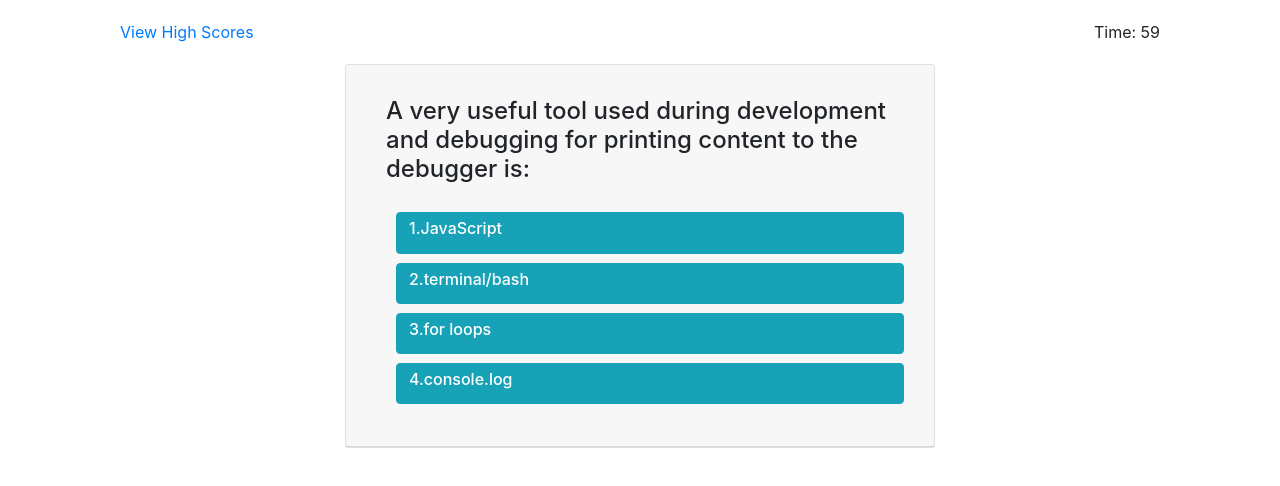
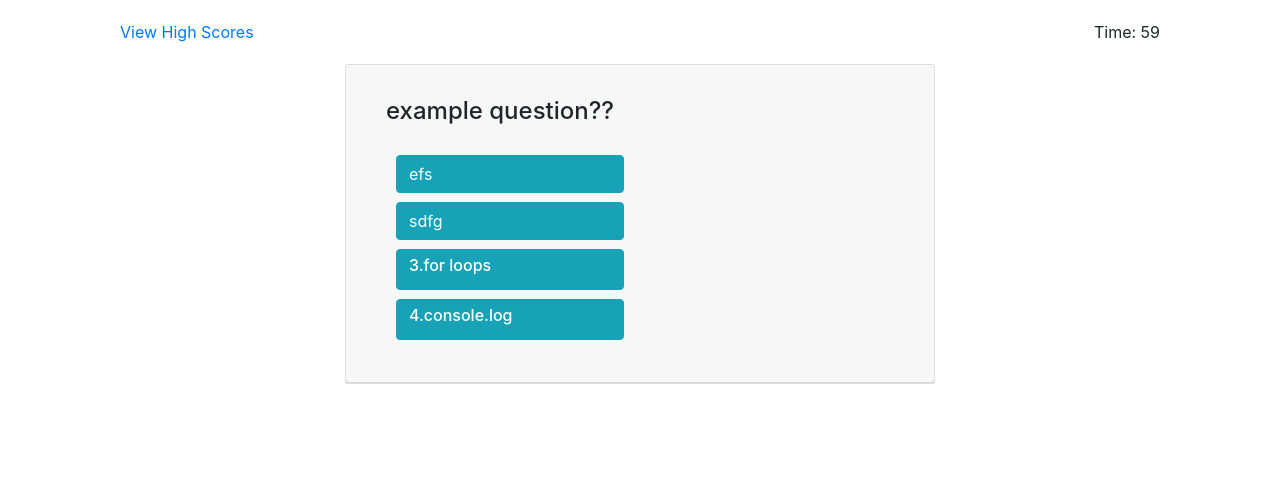
Before and after one commit to tristinbarnett/CodeQuiz, a plain HTML site: page index.html in a window 1280 px wide. Both pictures are taken after a click on the button "Start Quiz". Drawn offline with nearby package versions, Linux system fonts and the light colour scheme.

Commit message:
added function that checks answers and added more objects to the questions variables

```diff
--- a/index.html
+++ b/index.html
@@ -28,27 +28,30 @@
             </div>
         </div>
     </div>
-    <div class="row" id="questionOne">
+    <div class="row" id="questionBox">
         <div class="col-6 offset-3">
             <div class="card">
                 <div class="card-header">
                   <div class="card-body btn-group-vertical">
-                    <h4 class="card-title">A very useful tool used during development and debugging for printing content to the debugger is:</h4>
-                    <button id="button-1" class="btn btn-info rounded" value="1">
+                    <h4 id ="questionText" class="card-title">A very useful tool used during development and debugging for printing content to the debugger is:</h4>
+                    <button id="button-1" class="btn btn-info rounded yourAnswer" value="1">
                       <h6>1.JavaScript</h6>
                     </button>
 
-                    <button id="button-2" class="btn btn-info rounded" value="2">
+                    <button id="button-2" class="btn btn-info rounded yourAnswer" value="2">
                         <h6>2.terminal/bash</h6>
                     </button>
 
-                    <button id="button-3" class="btn btn-info rounded" value="3">
+                    <button id="button-3" class="btn btn-info rounded yourAnswer" value="3">
                         <h6>3.for loops</h6>
                     </button>
 
-                    <button id="button-4" class="btn btn-info rounded" value="4">
+                    <button id="button-4" class="btn btn-info rounded yourAnswer" value="4">
                         <h6>4.console.log</h6>
                     </button>
+                  </div>
+                  <div id="rightWrong">
+
                   </div>
                 </div>
             </div>
--- a/script.js
+++ b/script.js
@@ -1,23 +1,105 @@
-$(document).ready(function() {
+$(document).ready(function () {
+    var allQuestions = [
+        {
+            question: 'example question??',
+            answers: ['efs', 'sdfg'],
+            correctAnswer: 1,
+        },
+        {
+            question: 'this is the second questions??',
+            answers: ['new', 'okay yea'],
+            correctAnswer: 1,
+        },
+        {
+            question: 'this is the third? questions??',
+            answers: ['hello?', 'why tho'],
+            correctAnswer: 1,
+        },
+        {
+            question: 'this is the sdf questions??',
+            answers: ['new', 'okay yea'],
+            correctAnswer: 1,
+        },
+        {
+            question: 'this is the fiveeeeee????ond questions??',
+            answers: ['new', 'okaysdf yea'],
+            correctAnswer: 1,
+        },
+        {
+            question: 'this is the second questions??',
+            answers: ['newwhyyyyyys', 'okaysdfsdfsdgs yea'],
+            correctAnswer: 1,
+        },
+        {
+            question: 'this is the second questions??',
+            answers: ['newwhyyyyyys', 'okaysdfsdfsdgs yea'],
+            correctAnswer: 1,
+        },
+        {
+            question: 'this is the second questions??',
+            answers: ['newwhyyyyyys', 'okaysdfsdfsdgs yea'],
+            correctAnswer: 1,
+        },
+        {
+            question: 'this is the second questions??',
+            answers: ['newwhyyyyyys', 'okaysdfsdfsdgs yea'],
+            correctAnswer: 1,
+        },
+        {
+            question: 'this is the second questions??',
+            answers: ['newwhyyyyyys', 'okaysdfsdfsdgs yea'],
+            correctAnswer: 1,
+        },
+    ];
+    var currentQuestion = 0;
+    var timeleft = 60;
+    var timer;
 
-
-    $("#questionOne").hide();
+    $("#questionBox").hide();
     $("#inputName").hide();
 
-    $("#startButton").on("click", function(){
+    $("#startButton").on("click", function () {
         $("#instructions").hide();
-      $("#questionOne").show();
-      var timeleft = 60;
-    var timer = setInterval(function(){
+        $("#questionBox").show();
+        $("#questionText").html(allQuestions[currentQuestion].question);
+        $("#button-1").html(allQuestions[currentQuestion].answers[0]);
+        $("#button-2").html(allQuestions[currentQuestion].answers[1]);
+
+        timer = setInterval(function () {
             document.getElementById("timer").innerHTML = timeleft;
             timeleft -= 1;
-      if(timeleft < 0){
+            if (timeleft < 0) {
                 clearInterval(timer);
-        $("#questionOne").hide();
+                $("#questionBox").hide();
                 $("#inputName").show();
             }
         }, 1000);
-    })
+    });
+
+    function checkAnswer(event){
+        if (parseInt(event.target.value) === allQuestions[currentQuestion].correctAnswer){
+            $("#rightWrong").html("<hl />"+"Right!");
+        }
+        else {
+            $("#rightWrong").html("<hl />"+"Wrong!");
+            timeleft -= 10;
+        }//fix so that time can only go to 0
+
+        currentQuestion++;
+        if (currentQuestion === 11){
+            $("#questionBox").hide();
+            $("#inputName").show();
+            clearInterval(timer);
+            $("#score").html(timeleft);
+            return;
+        }
+        console.log(currentQuestion);
+        $("#questionText").html(allQuestions[currentQuestion].question);
+        $("#button-1").html(allQuestions[currentQuestion].answers[0]);
+        $("#button-2").html(allQuestions[currentQuestion].answers[1]);
+    }
+        $(".yourAnswer").on("click", (event)=>checkAnswer(event));
+
 
 
 
```
Lines whose indentation alone changed are shown as unchanged.
